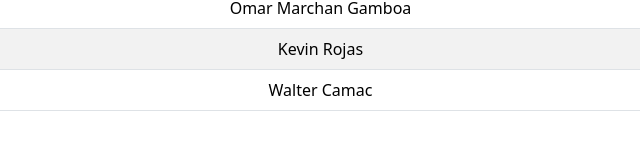
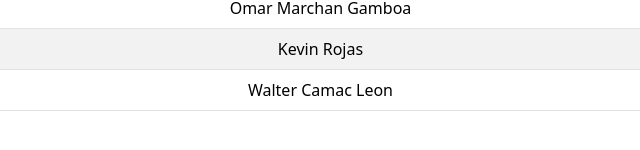
Before and after one commit to jean1216/notasCMS, a plain HTML site: page index.html in a window 1280 px wide. Shown: the part 232-382 px from the top of the page, 338-978 px from the left. Drawn offline with nearby package versions, Linux system fonts and the light colour scheme.

Commit message:
Cambios antes del rebase

```diff
--- a/index.html
+++ b/index.html
@@ -51,7 +51,7 @@
                     </tr>
                     <tr>
                         <td>8</td>
-                        <td>Walter Camac</td>
+                        <td>Walter Camac Leon</td>
                         <td>20</td>
                     </tr>
 
```
